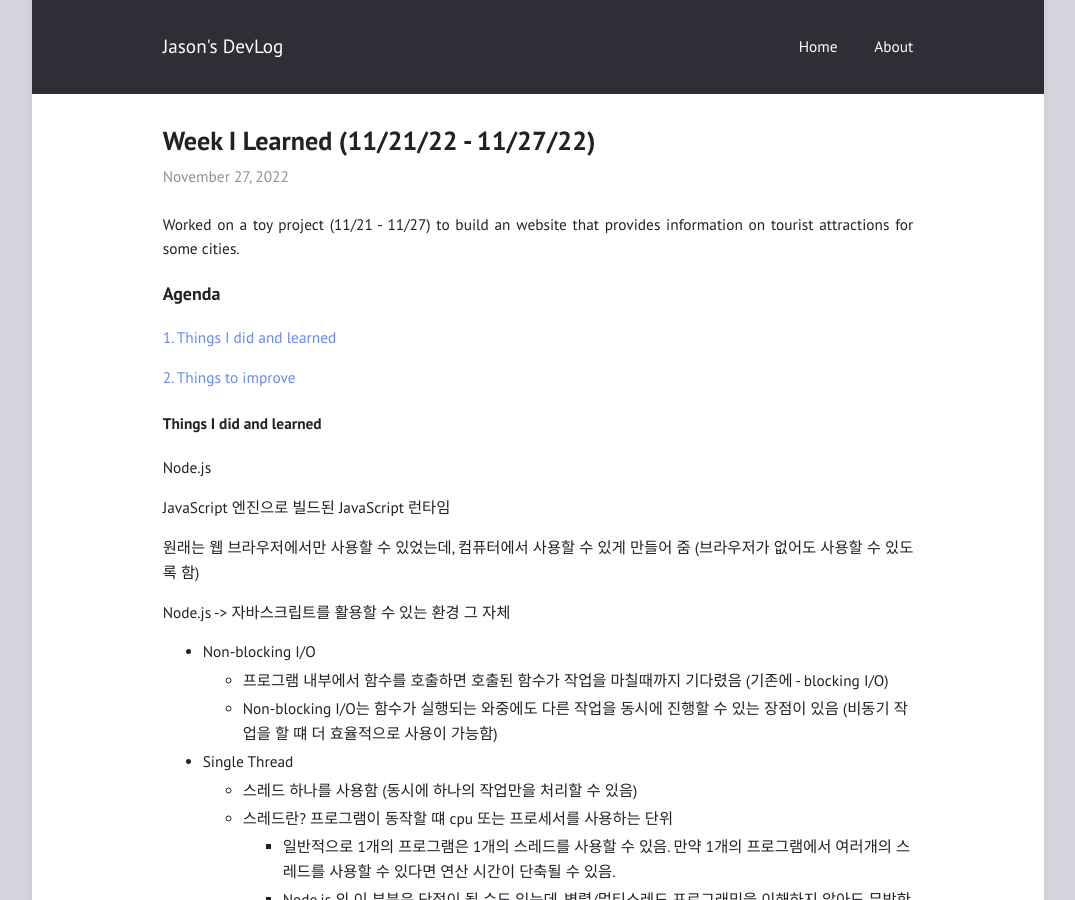
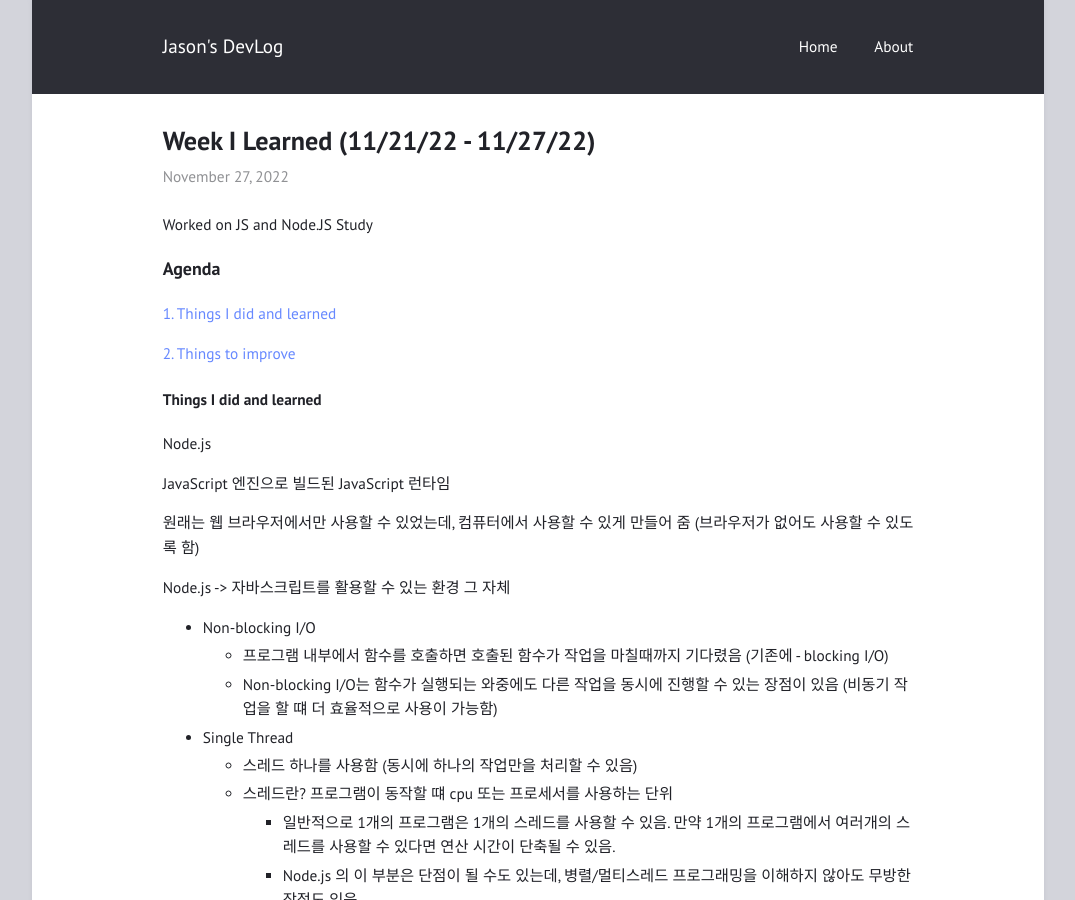
Before and after one commit to crystalyst/crystalyst.github.io, a Jekyll site: the page built from _posts/2022-11-27-wil-w3.md, in a window 1280 px wide and 900 px high. Shown: the whole window, without its empty margins (102-1177 px from the left). Built offline with Jekyll 4.4.1, drawn with Linux system fonts in a browser that asks for light colours.

Commit message:
Updated - w3 new

```diff
--- a/_posts/2022-11-27-wil-w3.md
+++ b/_posts/2022-11-27-wil-w3.md
@@ -3,7 +3,7 @@ title: "Week I Learned (11/21/22 - 11/27/22)"
 layout: post
 ---
 
-Worked on a toy project (11/21 - 11/27) to build an website that provides information on tourist attractions for some cities.
+Worked on JS and Node.JS Study
 
 
 ### Agenda
```
